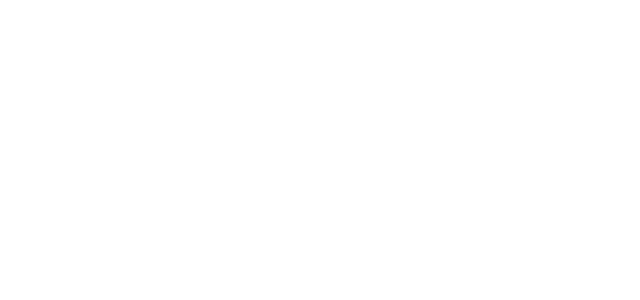
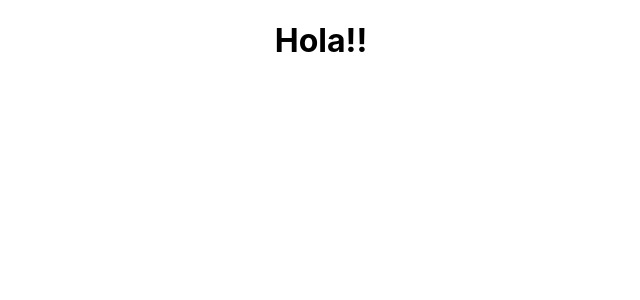
Before and after one commit to DiegoFerSuescun/VersoftWeathermap, a React (Create React App) app in the folder Client/versoft/: page / in a window 1280 px wide. Shown: the top 300 px of the page, without its empty margins (319-959 px from the left). Built offline with nearby package versions, Linux system fonts and the light colour scheme.

Commit message:
Proyecto V.1

```diff
--- a/Client/versoft/src/App.js
+++ b/Client/versoft/src/App.js
@@ -4,7 +4,7 @@
 function App() {
   return (
     <div className="App">
-
+     <h1>Hola!!</h1>
     </div>
   );
 }
```
